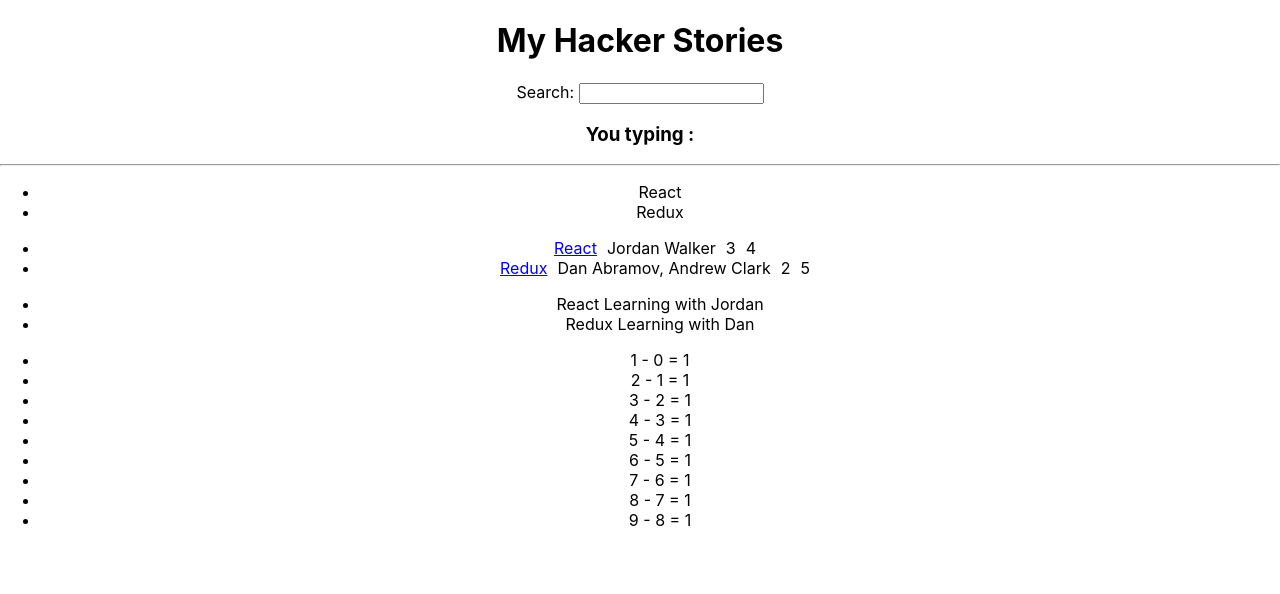
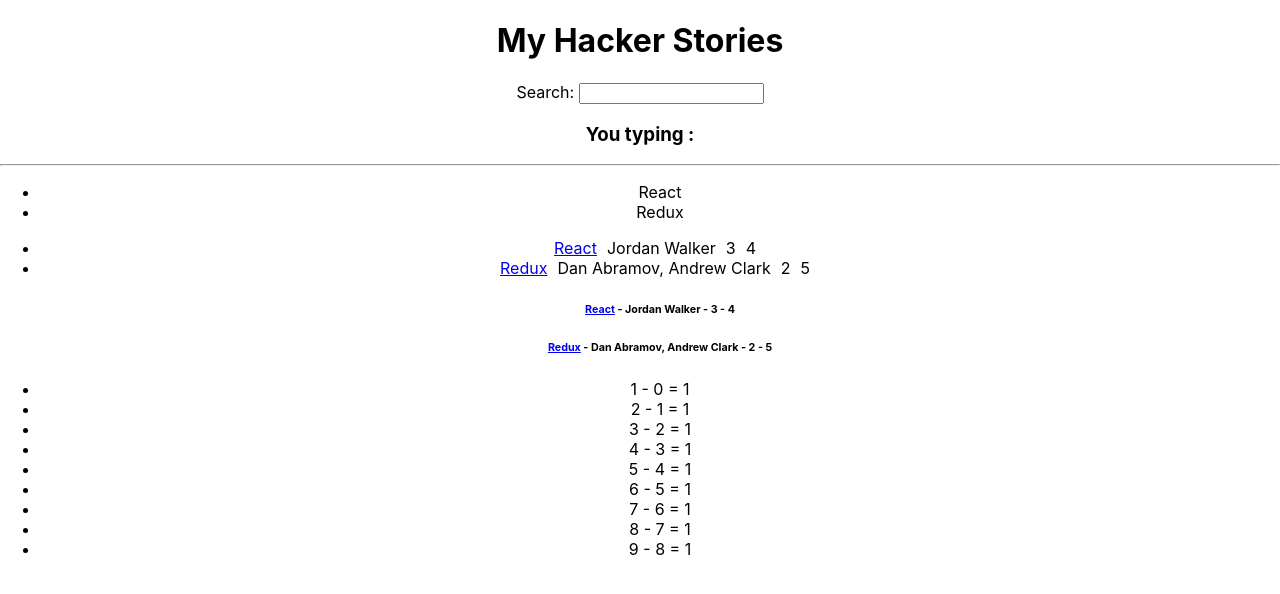
Before and after one commit to RustamNur/road_to_react, a React (Create React App) app: page / in a window 1280 px wide. Shown: the top 594 px of the page. Built offline with nearby package versions, Linux system fonts and the light colour scheme.

Commit message:
props_and_state

```diff
--- a/src/App.js
+++ b/src/App.js
@@ -54,7 +54,7 @@
           })}
       </ul>
 
-      <List />
+      <List list={list}/>
 
 
   </div>
--- /dev/null
+++ b/src/Item.jsx
@@ -0,0 +1,13 @@
+import React from 'react'
+
+const Item = (props) => {
+  return (
+    <div>
+          <h6>
+              <a href={props.item.url}>{props.item.title}</a> - {props.item.author} - {props.item.num_comments} - {props.item.points}
+          </h6>
+    </div>
+  )
+}
+
+export default Item
--- a/src/List.jsx
+++ b/src/List.jsx
@@ -1,39 +1,23 @@
 import React from 'react'
+import Item from './Item'
 
 
-const list = [
-    {
-    title: 'React Learning with Jordan',
-    url: 'https://reactjs.org/',
-    author: 'Jordan Walker',
-    num_comments: 3,
-    points: 4,
-    objectID: 0,
-    },
-    {
-    title: 'Redux Learning with Dan',
-    url: 'https://redux.js.org/',
-    author: 'Dan Abramov, Andrew Clark',
-    num_comments: 2,
-    points: 5,
-    objectID: 1,
-    },
-]
+
 
 const arr  = [1,2,3,4,5,6,7,8,9]
 
-const List = () => {
+const List = (props) => {
   return (
     <div>
           <ul>
-              {list.map(item=>{
+              {props.list.map(item=>{
                   return (
-                    <li key={item.objectID}>
-                        {item.title}
-                    </li>
-                  )
+                    <Item key={item.objectID} item={item}/>
+                   )
               })}
           </ul>
+
+          <h3>{props.title}</h3>
 
           <ul>
               {arr.map((elem,index)=>{
```
